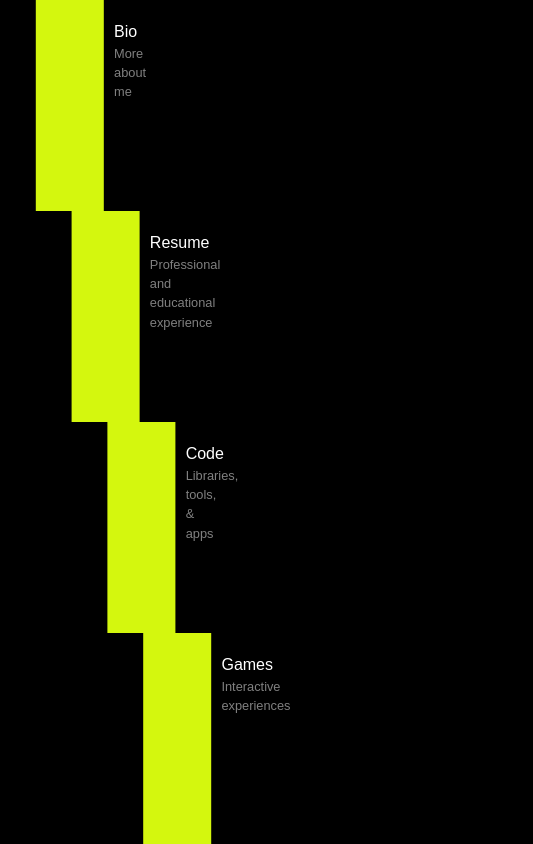
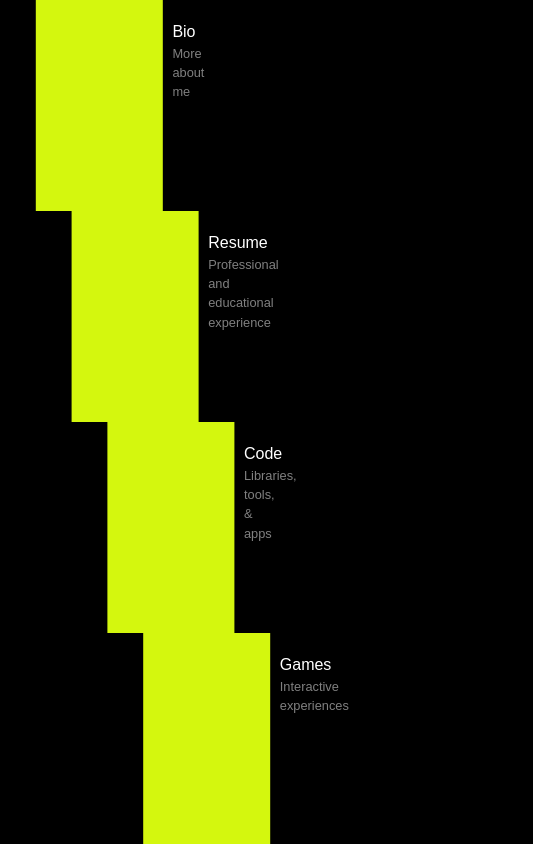
Before and after one commit to q-0q/website, a Next.js app: page / in a window 390 px wide. Shown: the whole page, 533 px wide, since content can reach past the window. Built offline with nearby package versions, Linux system fonts and the light colour scheme.

Commit message:
feat: widen menu item description on subpage on mobile

```diff
--- a/component/menu-item.tsx
+++ b/component/menu-item.tsx
@@ -36,6 +36,7 @@ export default function MenuItem({ index, title, description, slug }: MenuItemPr
     const searchParams = useSearchParams();
     const selectedSlug = searchParams.get("item");
     const path = usePathname();
+    const [isMobile, setIsMobile] = useState(false);
 
     const {
         selectedPageIndex,
@@ -82,6 +83,7 @@ export default function MenuItem({ index, title, description, slug }: MenuItemPr
 
         // Mouse motion effect
         const handleMouseMove = (e: MouseEvent) => {
+            // if (isMobile) return;
             if (!shapeRef.current) return;
             if (!mouseMoveContainerRef.current) return;
 
@@ -101,6 +103,7 @@ export default function MenuItem({ index, title, description, slug }: MenuItemPr
         };
 
         const handleResize = () => {
+            setIsMobile(window.innerWidth < MOBILE_BREAKPOINT);
             setVhVariable();
             choreograph();
         }
@@ -125,8 +128,14 @@ export default function MenuItem({ index, title, description, slug }: MenuItemPr
       <div style={styles.container} ref={transitionContainerRef}>
         <div ref={mouseMoveContainerRef} style={styles.mouseMove}>
           <div style={styles.shape} onClick={handleClick} ref={shapeRef}></div>
-          <div style={styles.text}>
-            <p onClick={handleClick} style={styles.name}>{title}</p>
+          <div
+            style={{
+              ...(isMobile && selectedPageIndex == index && menuState == MenuState.Closed ? styles.mobileText : styles.text),
+            }}
+          >
+            <p onClick={handleClick} style={styles.name}>
+              {title}
+            </p>
             <p style={styles.description}>{description} </p>
           </div>
         </div>
@@ -370,11 +379,10 @@ const styles: {
 } = {
   container: {
     height: "25%",
-    width: "30vw",
+    width: "100vw",
     display: "flex",
     flexDirection: "row",
     marginLeft: "calc(var(--vh, 1vh) * -100)",
-    // background: "red",
   },
   shape: {
     width: "calc(var(--vh, 1vh) * 15)",
@@ -385,13 +393,12 @@ const styles: {
   text: {
     paddingTop: "20px",
     paddingLeft: "10px",
-    maxWidth: "30%",
+    maxWidth: "10%",
   },
   mobileText: {
     paddingTop: "20px",
     paddingLeft: "10px",
-    maxWidth: "30%",
-    background: "red",
+    width: "50%",
   },
   name: {
     color: "white",
@@ -403,7 +410,7 @@ const styles: {
   },
 
   mouseMove: {
-    width: "25vw",
+    width: "100%",
     // background: "blue",
     zIndex: "10",
     display: "flex",
--- a/component/subpage-list-selection.tsx
+++ b/component/subpage-list-selection.tsx
@@ -121,11 +121,6 @@ const styles: {
   },
 
   mobileContainer: {
-    // border: "1px solid",
-    // width: "100vw",
-    // borderColor: "#474747",
-    // borderRadius: "4px",
-    // backgroundColor: "red",
     paddingTop: "2rem",
     color: "white",
     overflow: "scroll",
--- a/component/subpage-list.tsx
+++ b/component/subpage-list.tsx
@@ -176,7 +176,7 @@ const mobileStyles: Record<string, CSSProperties> = {
   container: {
     marginTop: "11vh",
     width: "100%",
-    height: "calc(var(--vh, 1vh) * 80)",
+    height: "calc(var(--vh, 1vh) * 85)",
     display: "flex",
     flexDirection: "column",
   },
```
